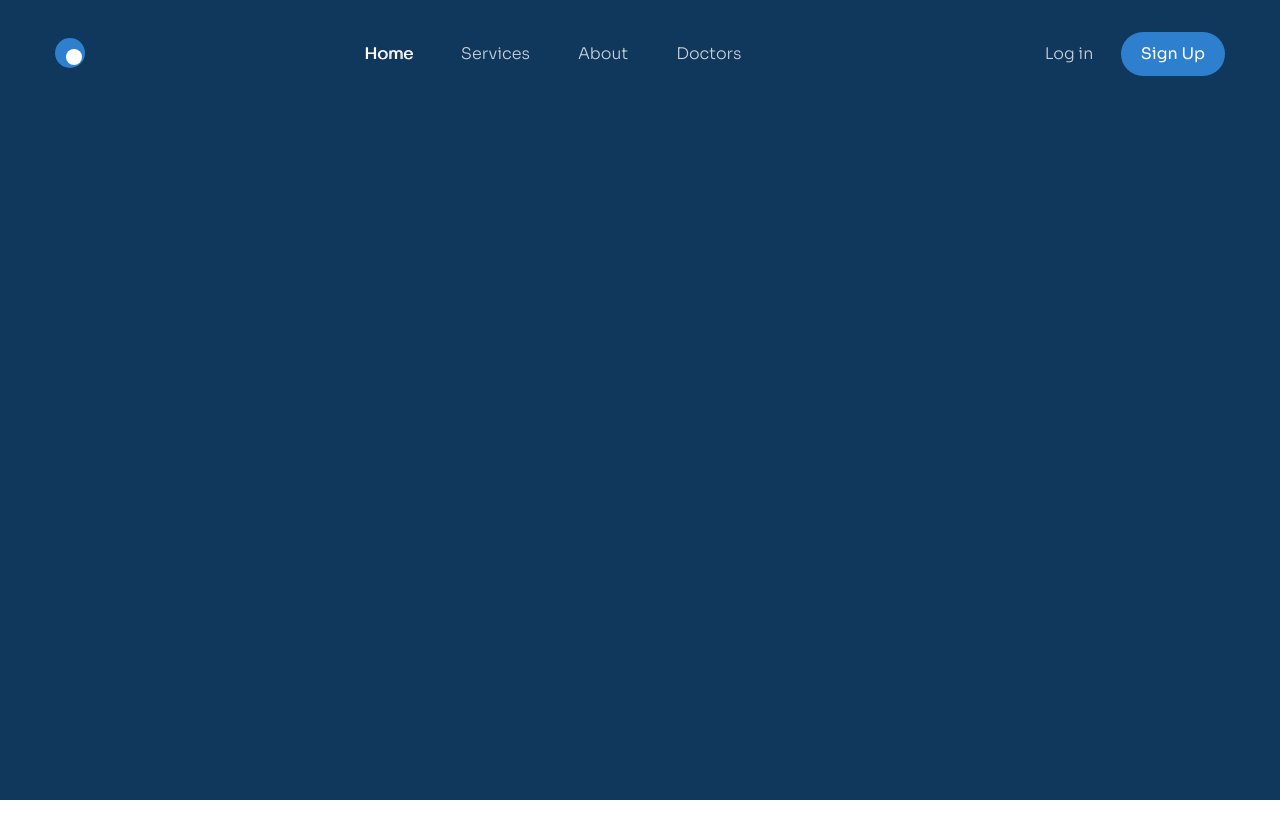
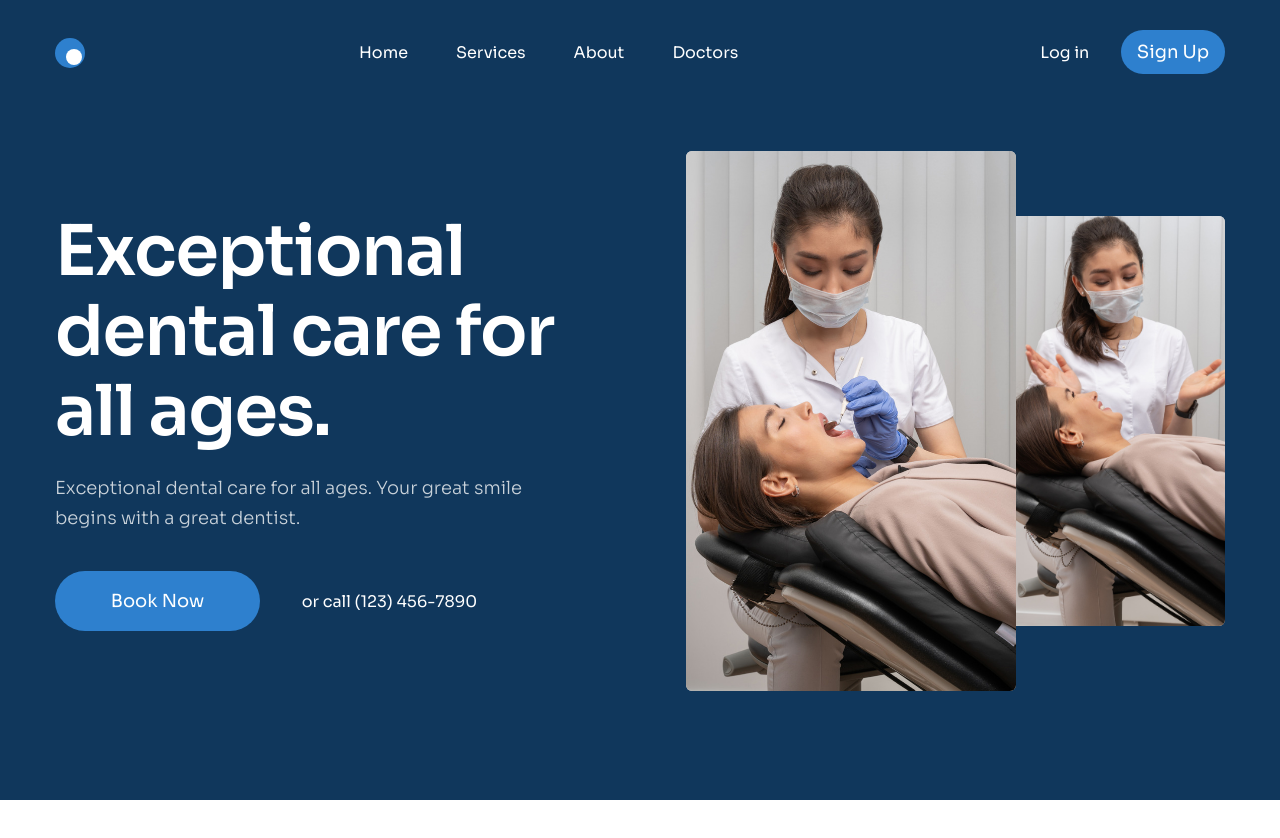
Before and after one commit to ManhThuong/duan3, a plain HTML site: page index.html in a window 1280 px wide. Shown: the top 838 px of the page. Drawn offline with Linux system fonts and the light colour scheme.

Commit message:
xong phần header

```diff
--- a/assets/css/style.css
+++ b/assets/css/style.css
@@ -1,73 +1,121 @@
 * {
   box-sizing: border-box;
+}
+:root {
+  --primary-color: #10375c;
 }
 html {
   font-size: 62.5%;
 }
-:root {
-  --header-color: #10375c;
+body {
+  font-size: 1.6rem;
+  font-family: "Sora", sans-serif;
 }
-body {
-  font-family: "Sora", sans-serif;
-  font-size: 1.6rem;
-}
-/* Dùng chung */
-.container {
-  width: 1170px;
-  max-width: calc(100% - 48px);
-  height: 800px;
-  margin: 0 auto;
-}
+/* ===Dùng chung=== */
 a {
   text-decoration: none;
 }
+.container {
+  width: 1170px;
+  margin: 0 auto;
+  max-width: calc(100% - 48px);
+}
 /* end dùng chung */
-
-/*=========== Header============== */
 .header {
-  background: var(--header-color);
-  min-height: 100vh;
+  background-color: var(--primary-color);
+  height: 800px;
 }
 .header-top {
   padding-top: 30px;
   display: flex;
+  align-items: center;
   justify-content: space-between;
-  align-items: center;
-  position: sticky;
-  top: 2px;
 }
 .navbar__list {
   display: flex;
-  justify-content: space-around;
 }
-.header__action--login,
-.navbar__link {
-  padding: 12px 24px;
-  color: #c9d2da;
+.navbar__item:hover {
+  /* opacity: 0.5; */
+  text-shadow: 1px 0 0 #fff;
+}
+.navbar__link a {
+  color: #fff;
+  text-align: center;
   font-size: 1.6rem;
-  font-weight: 300;
-}
-.navbar__link:hover,
-.navbar__link--active {
-  color: white;
-  text-shadow: 1px 0 0 currentColor;
+  font-style: normal;
+  font-weight: 400;
+  line-height: 1.75;
+  padding: 8px 24px;
 }
 .btn {
   display: inline-block;
-  min-width: 205px;
+  width: 205px;
   line-height: 60px;
   text-align: center;
-  color: #fff;
-  font-size: 1.6rem;
-  font-weight: 400;
   border-radius: 30px;
   background: #2e80ce;
+  color: #fff;
+  font-size: 1.8rem;
 }
 .btn:hover {
   opacity: 0.8;
 }
-.header__action--signup {
-  min-width: 104px;
+.header__action--login,
+.header__action--singup {
+  color: #fff;
+  width: 104px;
   line-height: 44px;
-  flex-shrink: 0;
+  border-radius: 22px;
+  margin-left: 28px;
 }
+.hero {
+  margin-top: 76px;
+  display: flex;
+  align-items: center;
+  justify-content: space-between;
+}
+.hero__title {
+  width: 517px;
+  color: #fff;
+  font-size: 7rem;
+  font-weight: 600;
+  line-height: 80px; /* 114.286% */
+  letter-spacing: -1.4px;
+}
+.hero__desc {
+  margin-top: 22px;
+  margin-bottom: 38px;
+  width: 468px;
+  color: #c9d2da;
+  font-size: 1.8rem;
+  font-weight: 300;
+  line-height: 30px; /* 166.667% */
+}
+.hero__media {
+  display: flex;
+  align-items: center;
+}
+.hero__media1 {
+  width: 330px;
+  height: 540px;
+  object-fit: cover;
+  border-radius: 6px;
+  background: url(<path-to-image>) lightgray 50% / cover no-repeat;
+  position: relative;
+  right: -1px;
+}
+.hero__media2 {
+  width: 210px;
+  height: 410px;
+  object-fit: cover;
+  border-radius: 0px 6px 6px 0px;
+  background: url(<path-to-image>) lightgray 50% / cover no-repeat;
+}
+.hero__phone {
+  margin-left: 38px;
+  color: #fff;
+  text-align: center;
+  font-size: 1.6rem;
+  font-weight: 400;
+  line-height: 1.67;
+}
--- a/index.html
+++ b/index.html
@@ -24,35 +24,64 @@
     />
     <title>Dự Án 3</title>
   </head>
-  <body style="height: 50000px;">
+  <body style="height: 50000px">
     <header class="header">
       <div class="container">
         <div class="header-top">
-        <a href="./">  <img src="./img/logo.svg" alt="logo" class="logo" /></a>
-          <!-- nav -->
+          <img src="./img/logo.svg" alt="Logo" class="logo" />
           <nav class="navbar">
-            <ul class="navbar__list">
-              <li class="navbar__item">
-                <a href="#" class="navbar__link navbar__link--active">Home</a>
-              </li>
-                          <li class="navbar__item">
-                <a href="#" class="navbar__link">Services</a>
-              </li>
+            <div class="navbar__list">
+              <ul class="navbar__item">
+                <li class="navbar__link">
+                  <a href="./">Home</a>
+                </li>
+              </ul>
 
-              <li class="navbar__item">
-                <a href="#" class="navbar__link">About</a>
-              </li>
+              <ul class="navbar__item">
+                <li class="navbar__link">
+                  <a href="./">Services</a>
+                </li>
+              </ul>
 
-                         <li class="navbar__item">
-                <a href="#" class="navbar__link">Doctors</a>
-              </li>
-            </ul>
+              <ul class="navbar__item">
+                <li class="navbar__link">
+                  <a href="./">About</a>
+                </li>
+              </ul>
+
+              <ul class="navbar__item">
+                <li class="navbar__link">
+                  <a href="./">Doctors</a>
+                </li>
+              </ul>
+            </div>
           </nav>
-          <!-- Button -->
           <div class="header__action">
-            <a href="" class="header__action--login">Log in</a>
-            <a href="" class="btn header__action--signup">Sign Up</a>
+            <a href="./" class="header__action--login">Log in</a>
+            <a href="./" class="btn header__action--singup">Sign Up</a>
+          </div>
         </div>
+        <!-- header main -->
+        <section class="hero">
+          <section class="hero__left">
+            <h1 class="hero__title">Exceptional dental care for all ages.</h1>
+            <p class="hero__desc">
+              Exceptional dental care for all ages. Your great smile begins with
+              a great dentist.
+            </p>
+            <div class="hero__row">
+              <a href="" class="btn hero__booking">Book Now</a>
+              <span class="hero__phone">or call (123) 456-7890</span>
+            </div>
+          </section>
+          <!-- hero right -->
+          <section class="hero__right">
+            <div class="hero__media">
+              <img src="./img/media1.png" alt="" class="hero__media1" />
+              <img src="./img/media2.png" alt="" class="hero__media2" />
+            </div>
+          </section>
+        </section>
       </div>
     </header>
   </body>
```
Also changed, not shown: img/media1.png (added), img/media2.png (added), 1 other file.
